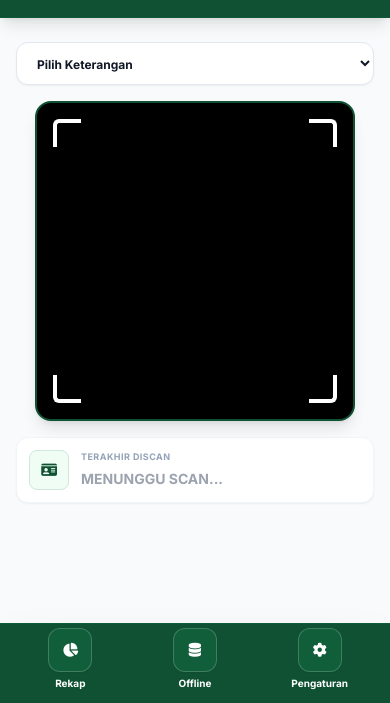
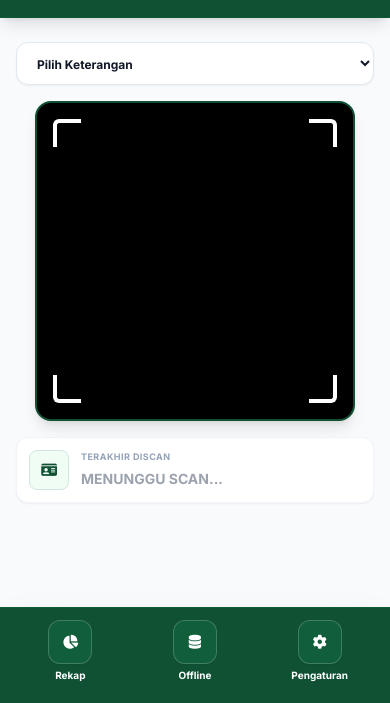
Before and after one commit to azzahrolocare/presensites, a plain HTML site: page index.html in a window 390 px wide. Shown: the part 141-844 px from the top of the page. Drawn offline with nearby package versions, Linux system fonts and the light colour scheme; some packages are replaced by stand-ins of ours; a script that the page names is missing; a web font is replaced by a local one.

Commit message:
Update index.html

```diff
--- a/index.html
+++ b/index.html
@@ -231,7 +231,7 @@
 </div>
 
 <!-- BOTTOM NAV DOCK (Tinggi ditinggikan h-20, ikon & kotak tombol diperbesar) -->
-<nav id="bottomNav" class="fixed bottom-0 left-0 right-0 h-20 bg-emerald-deep border-t border-emerald-medium/40 shadow-2xl z-[200] flex items-center justify-around px-2 pb-2">
+<nav id="bottomNav" class="fixed bottom-0 left-0 right-0 h-24 bg-emerald-deep border-t border-emerald-medium/40 shadow-2xl z-[200] flex items-center justify-around px-2 pb-2">
   <div class="nav-it flex flex-col items-center justify-center w-20 h-full cursor-pointer transition-all duration-300" id="nRekap" onclick="navKlik(this,'rekap');event.stopPropagation()">
     <div class="ic-wrap w-11 h-11 rounded-xl bg-emerald-medium/50 border border-white/20 flex items-center justify-center text-white transition-all shadow-sm">
       <i class="fa-solid fa-chart-pie text-sm"></i>
```
